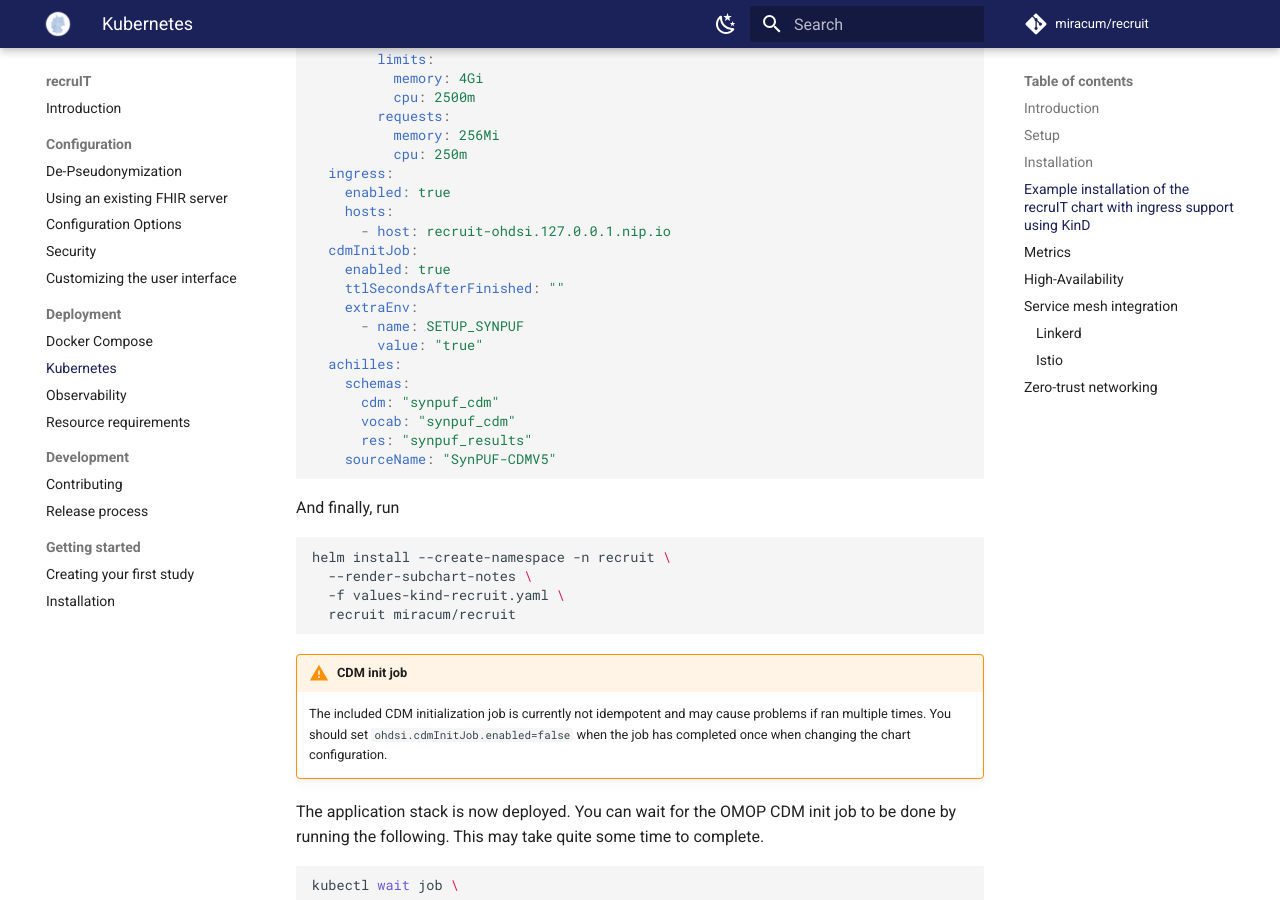
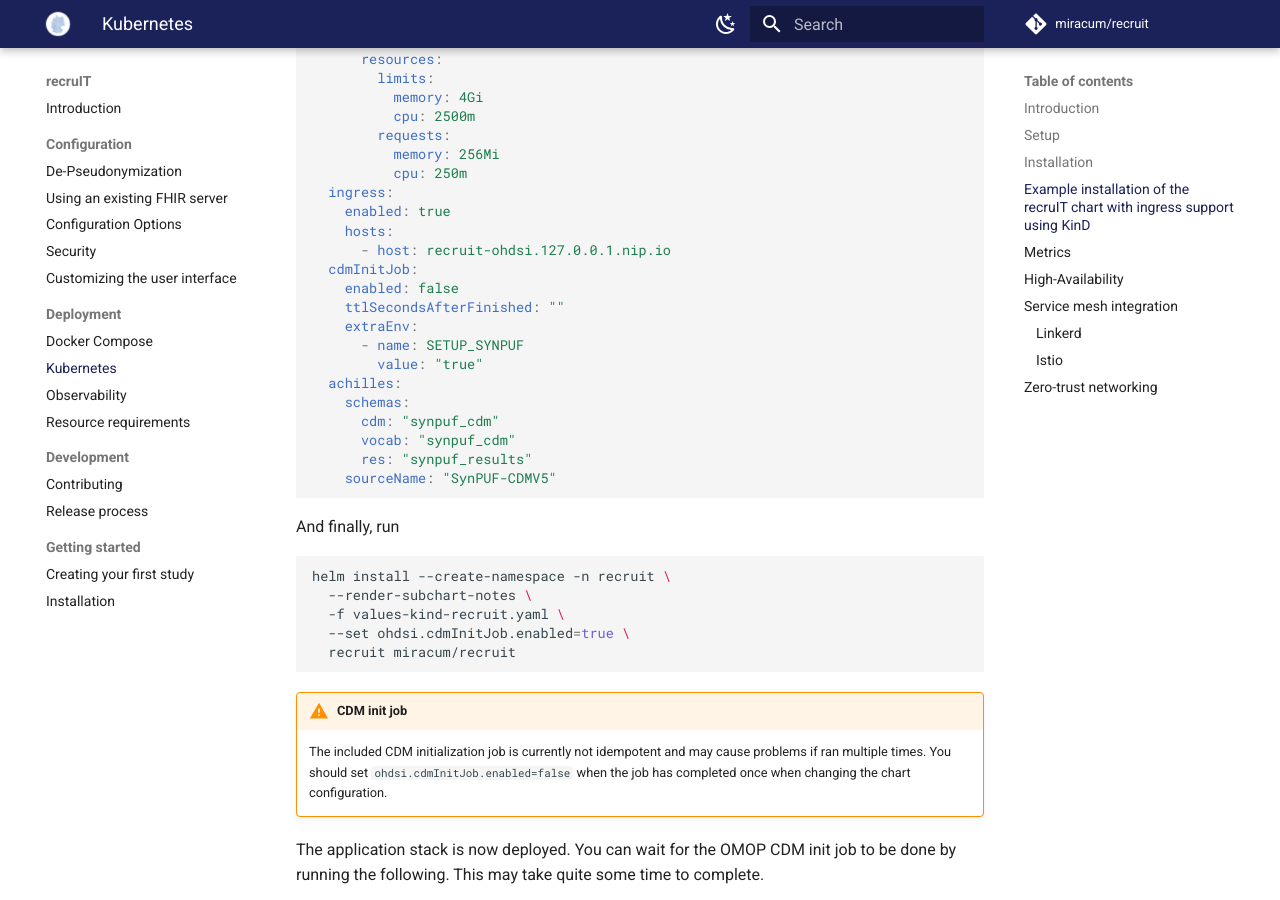
Before and after one commit to miracum/recruit, an MkDocs documentation site: the page built from docs/deployment/kubernetes.md, in a window 1280 px wide and 900 px high, scrolled down 3987 px. Built offline with MkDocs 1.6.1 and Material for MkDocs 9.7.7, drawn with Linux system fonts in a browser that asks for light colours; comment, search, counter and statistics services are not loaded; some of the changed text lies outside the part shown.

Commit message:
docs: only enable cdm init job as part of the helm install command

````diff
--- a/docs/_snippets/k8s/values-kind-recruit.yaml
+++ b/docs/_snippets/k8s/values-kind-recruit.yaml
@@ -67,7 +67,7 @@
     hosts:
       - host: recruit-ohdsi.127.0.0.1.nip.io
   cdmInitJob:
-    enabled: true
+    enabled: false
     ttlSecondsAfterFinished: ""
     extraEnv:
       - name: SETUP_SYNPUF
--- a/docs/deployment/kubernetes.md
+++ b/docs/deployment/kubernetes.md
@@ -30,6 +30,7 @@
 helm install -n recruit \
   --create-namespace \
   --render-subchart-notes \
+  --set ohdsi.cdmInitJob.enabled=true \
   recruit miracum/recruit
 ```
 
@@ -138,6 +139,7 @@
 helm install --create-namespace -n recruit \
   --render-subchart-notes \
   -f values-kind-recruit.yaml \
+  --set ohdsi.cdmInitJob.enabled=true \
   recruit miracum/recruit
 ```
 
````
